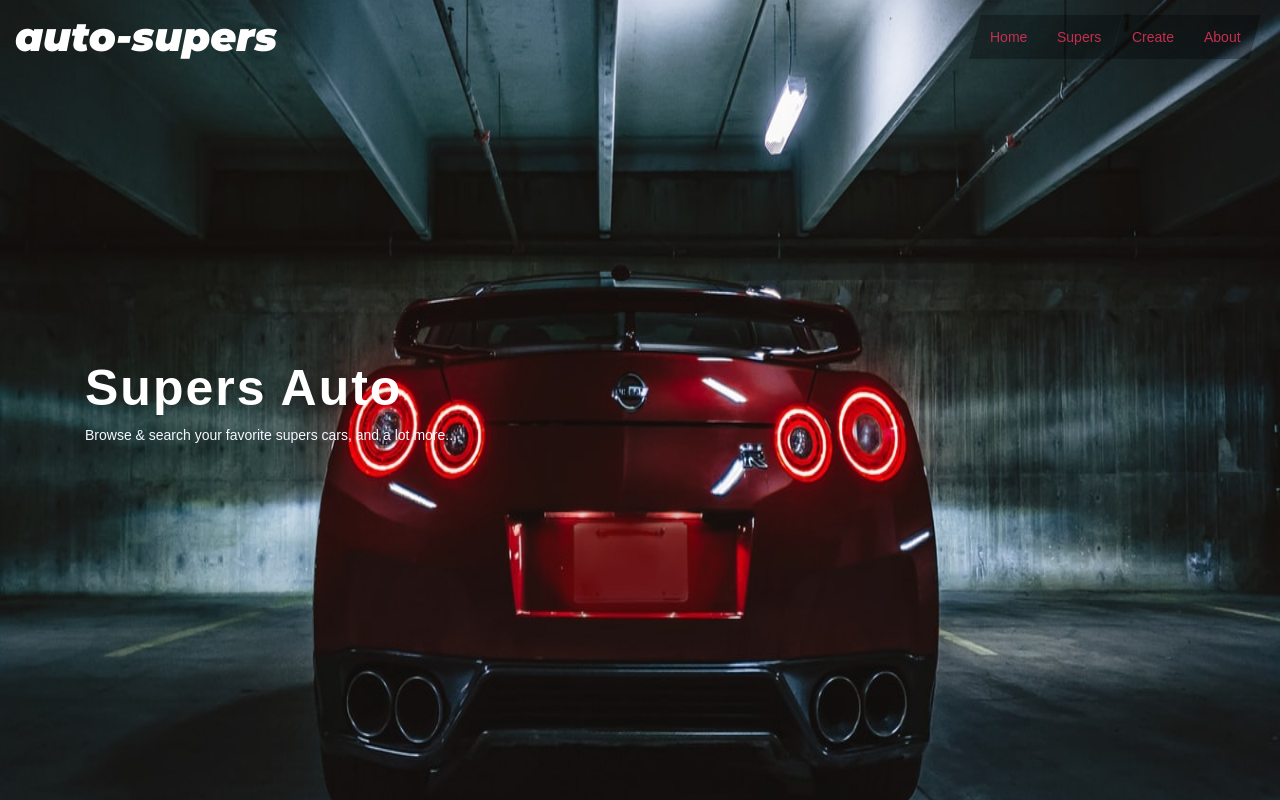
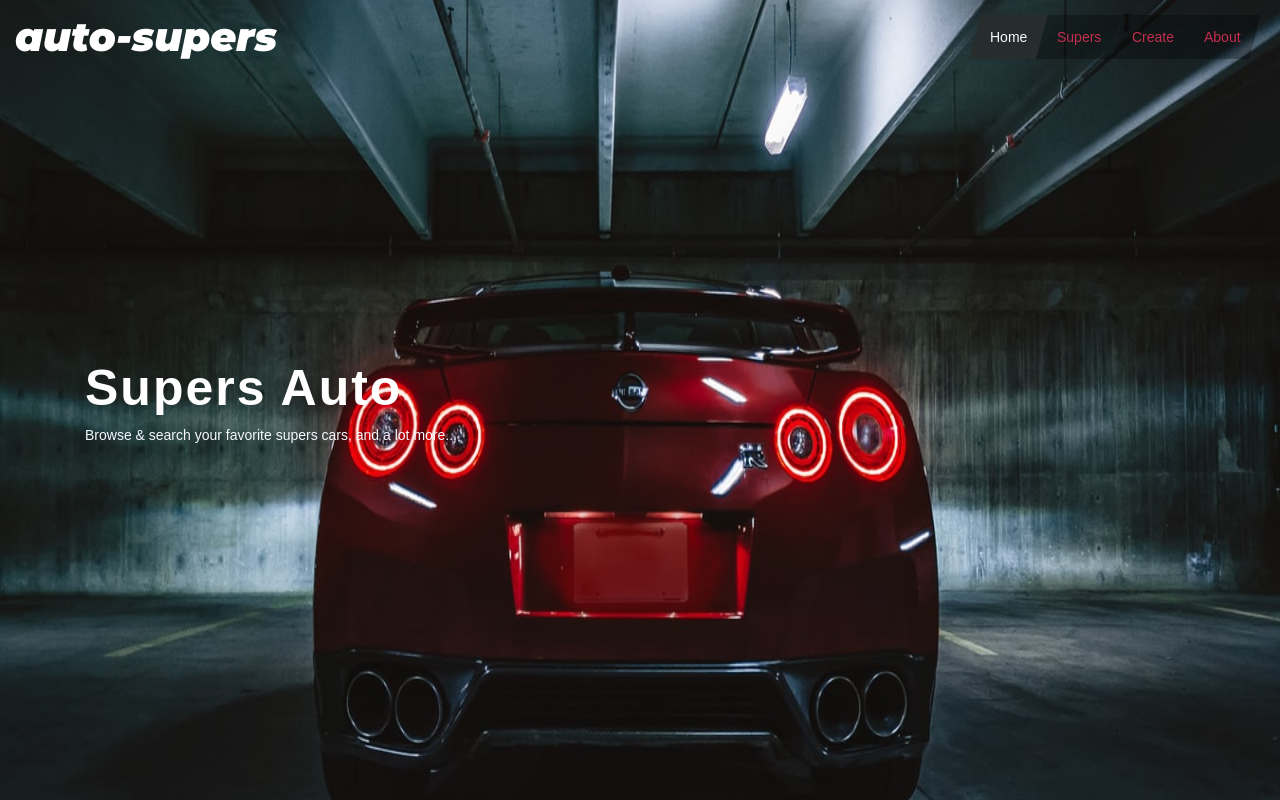
Before and after one commit to ahmedamrzezo/auto-supers, an Angular app: page / in a window 1280 px wide. Built offline with nearby package versions, Linux system fonts and the light colour scheme; a web font is replaced by a local one.

Commit message:
header active state

```diff
--- a/src/app/header/header.component.html
+++ b/src/app/header/header.component.html
@@ -7,8 +7,9 @@
   <nav class="navbar">
     <a
     class="navbar__link"
-    routerLink="/home"
-    routerLinkActive="e-link--active">
+    routerLink=""
+    routerLinkActive="e-link--active"
+    [routerLinkActiveOptions]="{exact: true}">
       <span class="navbar__text">
         Home
       </span>
--- a/src/app/header/header.component.scss
+++ b/src/app/header/header.component.scss
@@ -37,6 +37,9 @@
         color: $main-light-color;
         background-position: 0;
       }
+      &.e-link--active {
+        background: $primary-dark-color;
+      }
     }
     &__text {
       transform: skewX(15deg);
```
